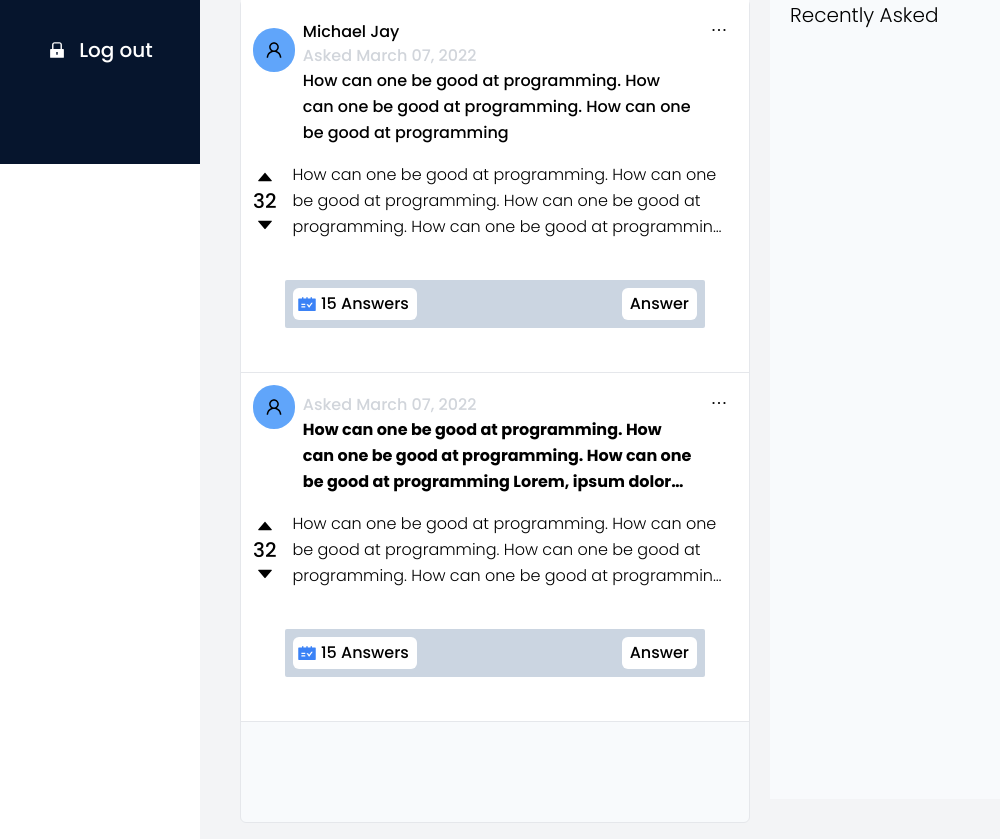
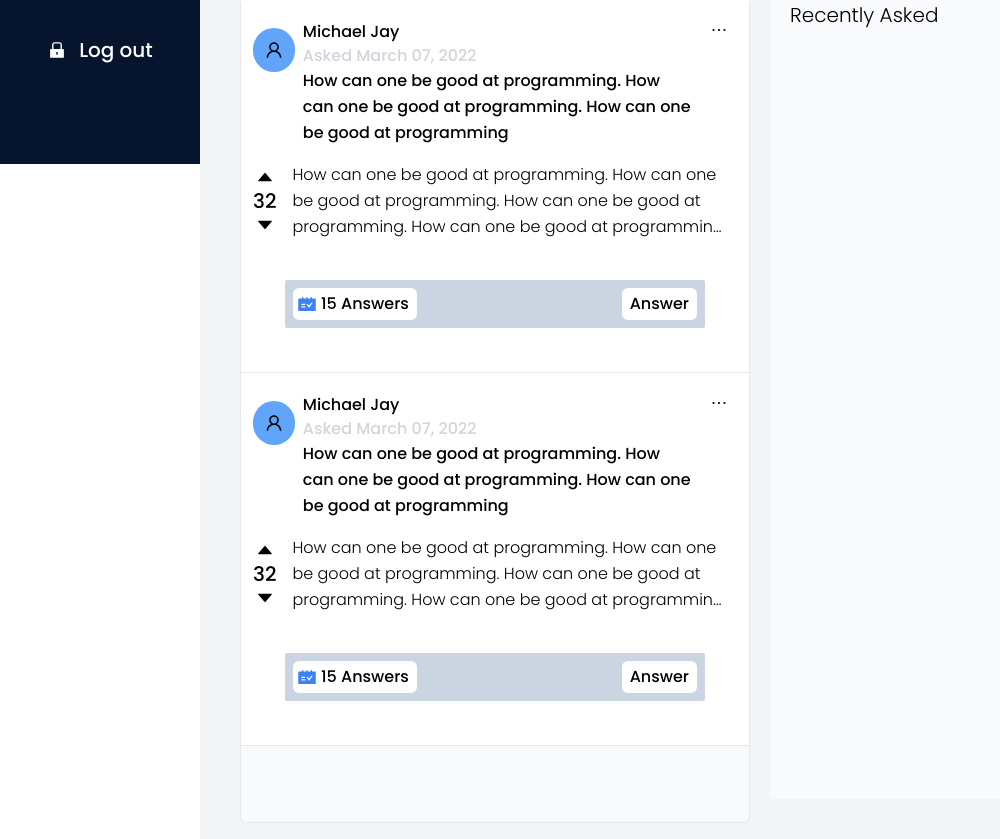
Before and after one commit to THE-Jitu-Assignments-Repo/week-9, a React (Vite) app in the folder stackqa/: page /profile in a window 1280 px wide. Shown: the part 696-1535 px from the top of the page, without its empty margins (0-1000 px from the left). Built offline with nearby package versions, Linux system fonts and the light colour scheme.

Commit message:
separated question article and made it a component

```diff
--- /dev/null
+++ b/stackqa/src/components/cards/QuestionArticle.jsx
@@ -0,0 +1,70 @@
+import React, { useState } from 'react'
+import { AiFillCaretDown, AiFillCaretUp, AiFillSchedule, AiOutlineEllipsis, AiOutlineUser } from 'react-icons/ai';
+import Answers from '../modals/answers/Answers';
+
+function QuestionArticle() {
+      const [isanswer, setIsAnswer] = useState(false);
+
+  return (
+    <article className="border-b h-auto grid-col-1 grid-flow-row items-center from-sky-200 bg-white p-3">
+            <div className="flex flex-row">
+              <div className="rounded-full bg-blue-400 w-12 h-11 mt-4 flex items-center justify-center">
+                <AiOutlineUser size={20} />
+              </div>
+              <div className="p-2 justify-between flex-grow flex-wrap">
+                <div>Michael Jay</div>
+                <span className="text-gray-300 text-ellipsis">
+                  Asked March 07, 2022
+                </span>
+                <h3 className="leading-relaxed max-w-md hover:text-blue-500">
+                  How can one be good at programming. How can one be good at
+                  programming. How can one be good at programming
+                </h3>
+              </div>
+              <div className="p-2">
+                <AiOutlineEllipsis size={20} />
+              </div>
+            </div>
+            <div className="flex flex-row items-center mb-4">
+              <div className="flex flex-col items-center justify-center pr-2">
+                <AiFillCaretUp
+                  className="hover:text-blue-500 cursor-pointer"
+                  size={20}
+                />
+                <span className="text-xl">32</span>
+                <AiFillCaretDown
+                  className="hover:text-blue-500 cursor-pointer"
+                  size={20}
+                />
+              </div>
+              <div className="p-2 justify-between flex-grow flex-wrap">
+                <h3 className="leading-relaxed max-w-md font-extralight line-clamp-3">
+                  How can one be good at programming. How can one be good at
+                  programming. How can one be good at programming. How can one
+                  be good at programming ... How can one be good at programming.
+                  How can one be good at programming
+                </h3>
+              </div>
+            </div>
+            <div className="flex flex-row items-center rounded-sm justify-between bg-slate-300 m-8  p-2">
+              <div className="items-center justify-between flex flow-row w-full ">
+                <div
+                  className="p-1 flex items-center bg-white rounded-md  hover:text-white hover:bg-blue-300 cursor-pointer"
+                  onClick={() => setIsAnswer((prev) => !prev)}
+                >
+                  <AiFillSchedule className="text-blue-500" size={20} />
+                  <span className="pr-1 pl-1">15 Answers</span>
+                </div>
+                <div className="p-1 flex items-center bg-white rounded-md hover:text-white hover:bg-blue-300 cursor-pointer">
+                  <span className="pr-1 pl-1">Answer</span>
+                </div>
+              </div>
+            </div>
+
+            {/* answer modal-content */}
+            {isanswer && <Answers />}
+          </article>
+  )
+}
+
+export default QuestionArticle
--- a/stackqa/src/pages/questions/Questions.jsx
+++ b/stackqa/src/pages/questions/Questions.jsx
@@ -1,16 +1,8 @@
 import React, { useState } from "react";
-import {
-  AiFillCaretDown,
-  AiFillCaretUp,
-  AiFillSchedule,
-  AiOutlineEllipsis,
-  AiOutlineUser,
-} from "react-icons/ai";
-import Answers from "../../components/modals/answers/Answers";
+import QuestionArticle from "../../components/cards/QuestionArticle";
 import Postquestion from "../../components/modals/ask/Postquestion";
 
 function Questions() {
-  const [isanswer, setIsAnswer] = useState(false);
   const [post, setPost] = useState(false);
 
   return (
@@ -18,130 +10,23 @@ function Questions() {
       <div className="pl-5 mt-2 flex items-center justify-between pr-5 p-2">
         <h1 className="text-xl">All Questions</h1>
         <div>
-          <button className="border p-1 bg-blue-500 rounded-md hover:bg-blue-300 text-white" onClick={()=>setPost(prev=>!prev)}>
+          <button
+            className="border p-1 bg-blue-500 rounded-md hover:bg-blue-300 text-white"
+            onClick={() => setPost((prev) => !prev)}
+          >
             Post Question
           </button>
         </div>
       </div>
-      {post && <Postquestion setPost={()=>setPost(prev=>!prev)}/>}
+
+      {/* question modal */}
+      {post && <Postquestion setPost={() => setPost((prev) => !prev)} />}
+
       <hr />
       <div className="w-full grid grid-cols-2 gap-5 pl-10">
         <section className="border mt-5 min-h-screen bg-slate-50 mb-4 rounded-md flex-col flex">
-          <article className="border-b h-auto grid-col-1 grid-flow-row items-center from-sky-200 bg-white p-3">
-            <div className="flex flex-row">
-              <div className="rounded-full bg-blue-400 w-12 h-11 mt-4 flex items-center justify-center">
-                <AiOutlineUser size={20} />
-              </div>
-              <div className="p-2 justify-between flex-grow flex-wrap">
-                <div>Michael Jay</div>
-                <span className="text-gray-300 text-ellipsis">
-                  Asked March 07, 2022
-                </span>
-                <h3 className="leading-relaxed max-w-md hover:text-blue-500">
-                  How can one be good at programming. How can one be good at
-                  programming. How can one be good at programming
-                </h3>
-              </div>
-              <div className="p-2">
-                <AiOutlineEllipsis size={20} />
-              </div>
-            </div>
-            <div className="flex flex-row items-center mb-4">
-              <div className="flex flex-col items-center justify-center pr-2">
-                <AiFillCaretUp
-                  className="hover:text-blue-500 cursor-pointer"
-                  size={20}
-                />
-                <span className="text-xl">32</span>
-                <AiFillCaretDown
-                  className="hover:text-blue-500 cursor-pointer"
-                  size={20}
-                />
-              </div>
-              <div className="p-2 justify-between flex-grow flex-wrap">
-                <h3 className="leading-relaxed max-w-md font-extralight line-clamp-3">
-                  How can one be good at programming. How can one be good at
-                  programming. How can one be good at programming. How can one
-                  be good at programming ... How can one be good at programming.
-                  How can one be good at programming
-                </h3>
-              </div>
-            </div>
-            <div className="flex flex-row items-center rounded-sm justify-between bg-slate-300 m-8  p-2">
-              <div className="items-center justify-between flex flow-row w-full ">
-                <div
-                  className="p-1 flex items-center bg-white rounded-md  hover:text-white hover:bg-blue-300 cursor-pointer"
-                  onClick={() => setIsAnswer((prev) => !prev)}
-                >
-                  <AiFillSchedule className="text-blue-500" size={20} />
-                  <span className="pr-1 pl-1">15 Answers</span>
-                </div>
-                <div className="p-1 flex items-center bg-white rounded-md hover:text-white hover:bg-blue-300 cursor-pointer">
-                  <span className="pr-1 pl-1">Answer</span>
-                </div>
-              </div>
-            </div>
-
-            {/* answer modal-content */}
-            {isanswer && <Answers />}
-          </article>
-          <article className="border-b h-auto grid-col-1 grid-flow-row from-sky-200 bg-white  items-center p-3">
-            <div className="flex flex-row">
-              <div className="rounded-full bg-blue-400 w-12 h-11 flex items-center justify-center">
-                <AiOutlineUser size={20} />
-              </div>
-              <div className="p-2 justify-between flex-grow flex-wrap">
-                <span className="text-gray-300 text-ellipsis">
-                  Asked March 07, 2022
-                </span>
-                <h3 className="leading-relaxed line-clamp-3 max-w-md font-semibold">
-                  How can one be good at programming. How can one be good at
-                  programming. How can one be good at programming Lorem, ipsum
-                  dolor sit amet consectetur adipisicing elit. Minima id
-                  quisquam porro illum officia blanditiis fugiat ea sapiente hic
-                  corporis. Totam dicta animi iste.
-                </h3>
-              </div>
-              <div className="p-2">
-                <AiOutlineEllipsis size={20} />
-              </div>
-            </div>
-            <div className="flex flex-row items-center mb-4">
-              <div className="flex flex-col items-center justify-center pr-2">
-                <AiFillCaretUp
-                  className="hover:text-blue-500 cursor-pointer"
-                  size={20}
-                />
-                <span className="text-xl">32</span>
-                <AiFillCaretDown
-                  className="hover:text-blue-500 cursor-pointer"
-                  size={20}
-                />
-              </div>
-              <div className="p-2 justify-between flex-grow flex-wrap">
-                <h3 className="leading-relaxed max-w-md font-extralight line-clamp-3">
-                  How can one be good at programming. How can one be good at
-                  programming. How can one be good at programming. How can one
-                  be good at programming. How can one be good at programming.
-                  How can one be good at programming
-                </h3>
-              </div>
-            </div>
-            <div className="flex flex-row items-center rounded-sm justify-between bg-slate-300 m-8  p-2">
-              <div className="items-center justify-between flex flow-row w-full ">
-                <div className="p-1 flex items-center bg-white rounded-md">
-                  <AiFillSchedule
-                    className="text-blue-500 hover:text-blue-400"
-                    size={20}
-                  />
-                  <span className="pr-1 pl-1">15 Answers</span>
-                </div>
-                <div className="p-1 flex items-center bg-white rounded-md">
-                  <span className="pr-1 pl-1">Answer</span>
-                </div>
-              </div>
-            </div>
-          </article>
+          <QuestionArticle />
+          <QuestionArticle />
         </section>
         <section className="w-1/2 mt-5 bg-slate-50 min-h-screen mb-10">
           <div className="text-xl font-extralight">
```
